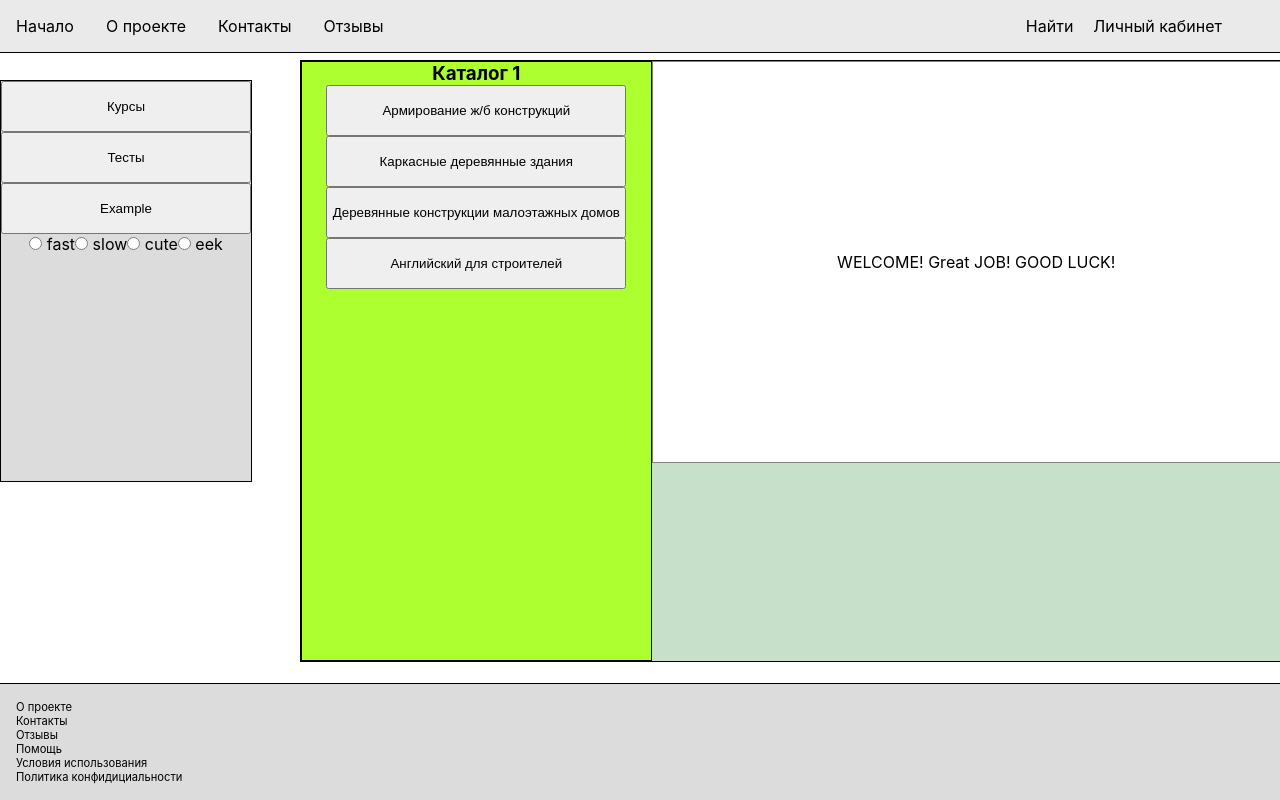
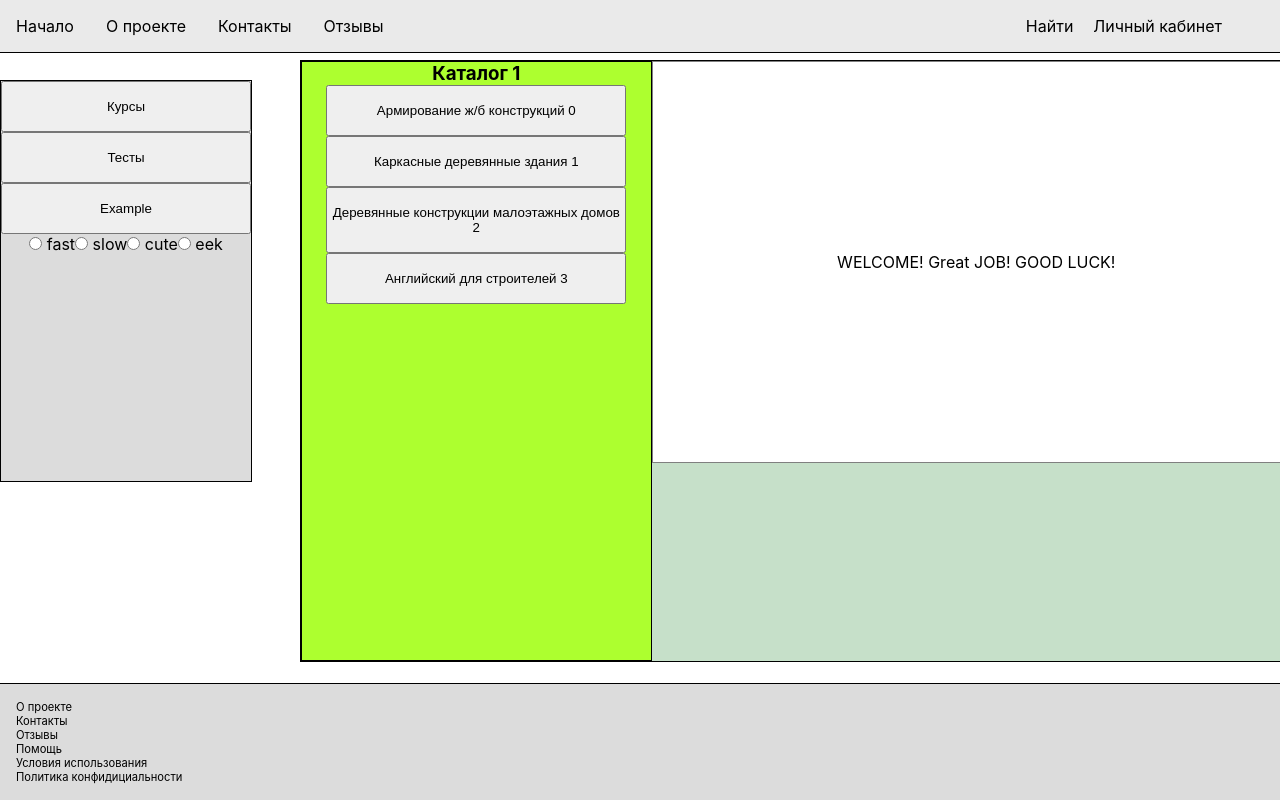
Before and after one commit to IvanMishinSever/wsctutors, a React (Create React App) app: page / in a window 1280 px wide. Both pictures are taken after a click on the button "Курсы". Shown: the top 800 px of the page. Built offline with nearby package versions, Linux system fonts and the light colour scheme.

Commit message:
add index to map

```diff
--- a/src/Components/MainVIew/Category/Category.js
+++ b/src/Components/MainVIew/Category/Category.js
@@ -26,7 +26,7 @@ export default class Category extends React.Component {
             super(props);
             this.state = {
                 subCategoryView: false,
-                idSubCategory: "2"
+                idSubCategory: ""
             }
             this.handleClick = this.handleClick.bind(this);
         }
@@ -63,8 +63,9 @@ export default class Category extends React.Component {
                     <div  className="Category">
                         <h3>Каталог {idCategory}</h3>
                         <ul> {
-                            nameCategory.map( item => (
-                                <li><button onClick={this.handleClick} value="1">{item}</button></li>
+                            nameCategory.map( (item, index) => (
+                                <li><button onClick={this.handleClick} value={String(index)}>{item} {index}</button></li>
+
                             ))
                             }
                         </ul>
--- a/src/Components/MainVIew/Category/SubCategory/SubCategory.js
+++ b/src/Components/MainVIew/Category/SubCategory/SubCategory.js
@@ -27,7 +27,7 @@ export default class SubCategory extends React.Component  {
         super(props);
         this.state = {
             finalListsView: false,
-            idFinalLists: "1"
+            idFinalLists: ""
         }
         this.handleClick = this.handleClick.bind(this);
     }
```
